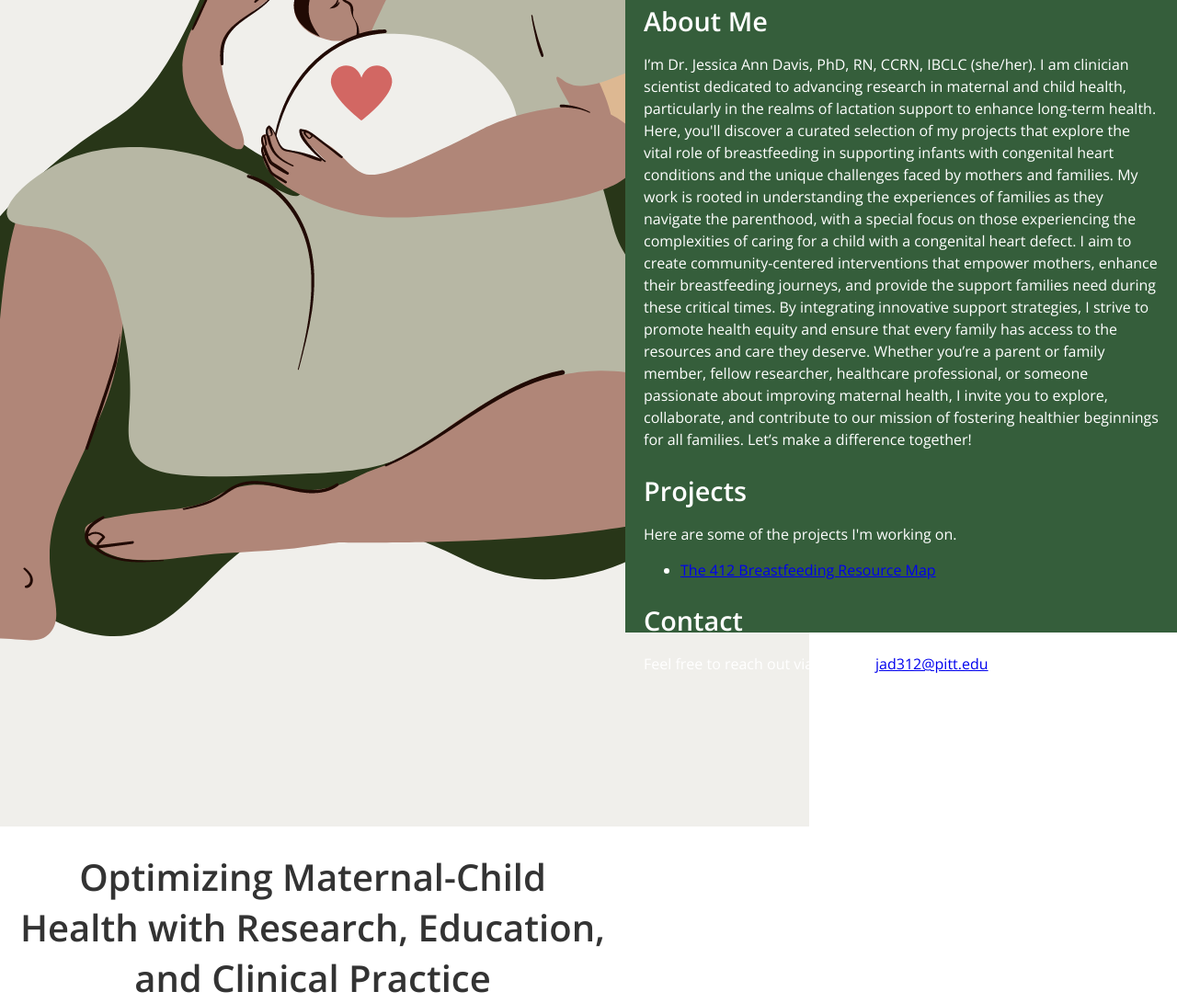
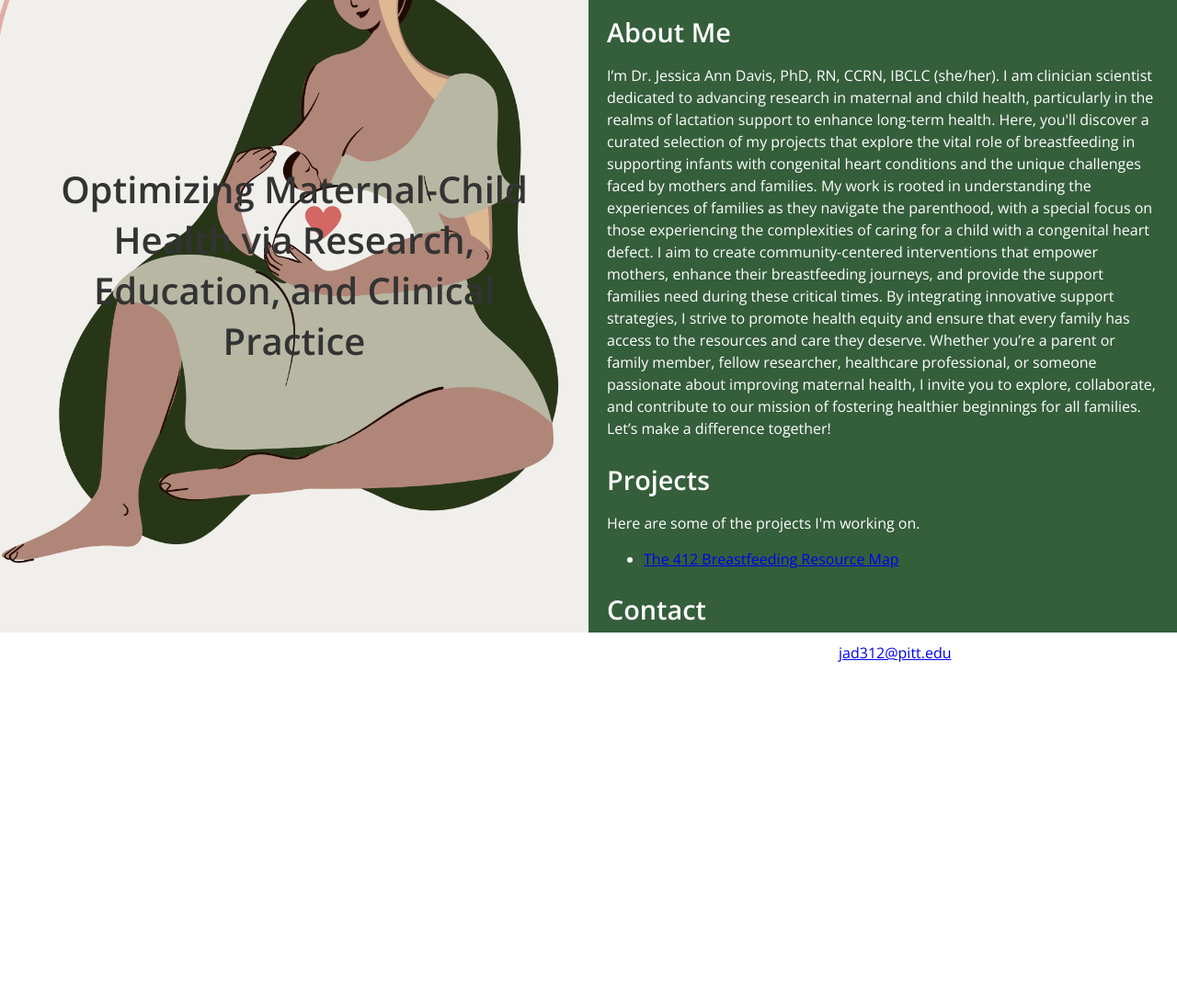
Before and after one commit to jad312/jad312.github.io, a plain HTML site: page index.html in a window 1280 px wide. Shown: the part 112-1203 px from the top of the page at 92% size. After the commit the page ends 850 px from the top, so only its background shows below. Drawn offline with nearby package versions, Linux system fonts and the light colour scheme.

Commit message:
Update index.html

```diff
--- a/index.html
+++ b/index.html
@@ -14,8 +14,7 @@
     <div class="container">
         <!-- Left Side (Image and Title) -->
         <div class="left">
-            <img src="https://github.com/jad312/jad312.github.io/blob/main/CHERISH Lab Logo_Mom Only.png?raw=true" class="profile-image">
-             <h1 class="title">Optimizing Maternal-Child Health with Research, Education, and Clinical Practice</h1>
+             <h1 class="title">Optimizing Maternal-Child Health via Research, Education, and Clinical Practice</h1>
         </div>
 
   <!-- Right Side (Content, Links, and Body) -->
```
